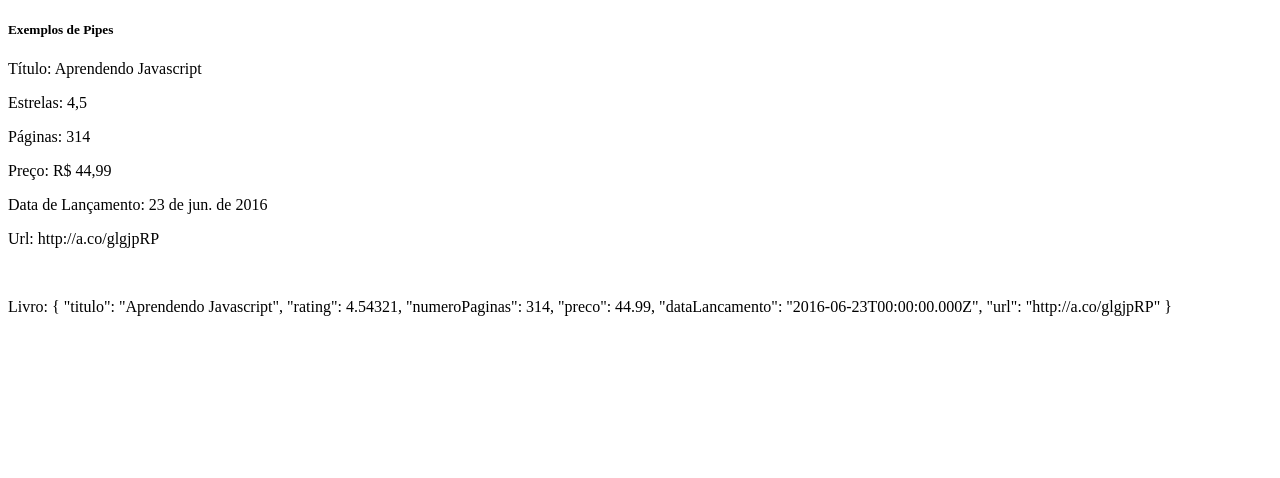
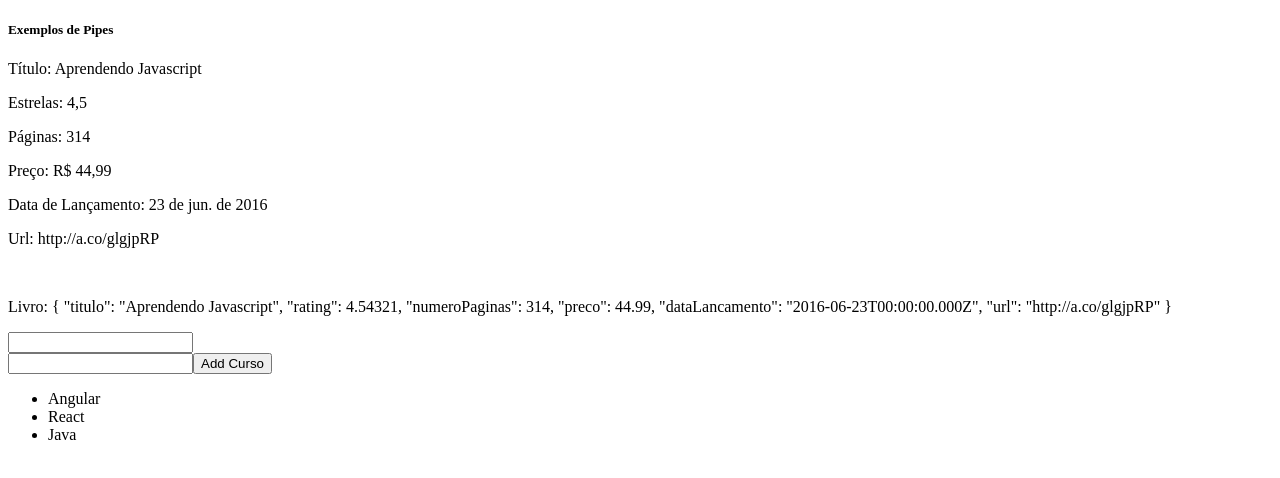
Before and after one commit to khalegjr/curso-angular-loaiane, an Angular app in the folder 06-pipes/: page / in a window 1280 px wide. Shown: the top 478 px of the page. Built offline with nearby package versions, Linux system fonts and the light colour scheme.

Commit message:
aula 46: criando um pipe puro

```diff
--- a/06-pipes/src/app/exemplos-pipes/exemplos-pipes.component.html
+++ b/06-pipes/src/app/exemplos-pipes/exemplos-pipes.component.html
@@ -8,3 +8,13 @@
 <p>Url: {{ livro.url }}</p>
 <br />
 <p>Livro: {{ livro | json }}</p>
+
+<input type="text" [(ngModel)]="filtro" />
+
+<br />
+<input type="text" #novoValor />
+<button (click)="addCurso(novoValor.value)">Add Curso</button>
+
+<ul>
+  <li *ngFor="let item of livros | filtroArray : filtro">{{ item }}</li>
+</ul>
--- a/06-pipes/src/app/exemplos-pipes/exemplos-pipes.component.ts
+++ b/06-pipes/src/app/exemplos-pipes/exemplos-pipes.component.ts
@@ -1,4 +1,4 @@
-import { Component } from '@angular/core';
+import { Component, Input } from '@angular/core';
 
 @Component({
   selector: 'app-exemplos-pipes',
@@ -14,4 +14,12 @@ export class ExemplosPipesComponent {
     dataLancamento: new Date(2016, 5, 23),
     url: 'http://a.co/glgjpRP',
   };
+
+  livros: string[] = ['Angular', 'React', 'Java'];
+  @Input() filtro!: string;
+
+  addCurso(valor: string) {
+    this.livros.push(valor);
+    console.log(this.livros);
+  }
 }
--- /dev/null
+++ b/06-pipes/src/app/filtro-array.pipe.ts
@@ -0,0 +1,18 @@
+import { Pipe, PipeTransform } from '@angular/core';
+
+@Pipe({
+  name: 'filtroArray',
+})
+export class FiltroArrayPipe implements PipeTransform {
+  transform(value: string[], args?: string): any {
+    if (value.length === 0 || args === undefined) {
+      return value;
+    }
+
+    let filter = args.toLocaleLowerCase();
+
+    return value.filter(
+      (v: any) => v.toLocaleLowerCase().indexOf(filter) != -1
+    );
+  }
+}
```
Also changed, not shown: 06-pipes/src/app/app.module.ts (+9 -2 lines), 1 other file (tests, documents, lock files or other folders).
